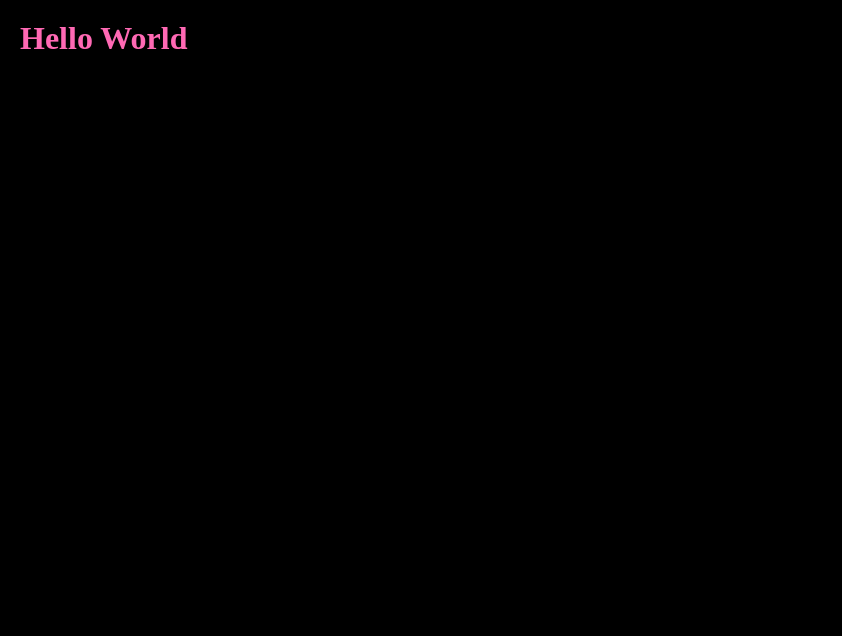
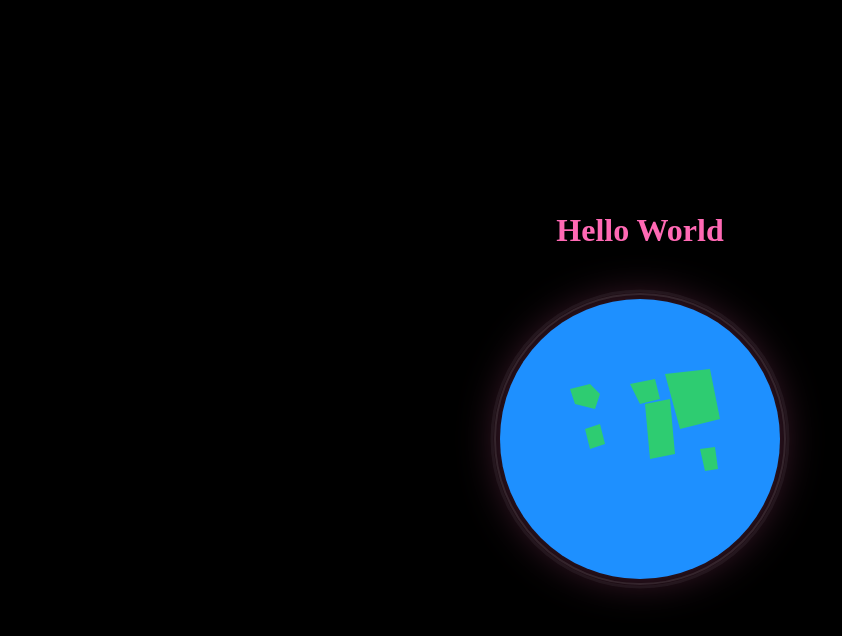
Before and after one commit to santai-artifacts/jeremy-saputo-untitled-project-8-1522, a plain HTML site: page index.html in a window 1280 px wide. Shown: the whole page, without its empty margins (0-842 px from the left). Drawn offline with Linux system fonts and the light colour scheme.

Commit message:
Agent changes (background)

```diff
--- a/index.html
+++ b/index.html
@@ -18,8 +18,35 @@
     </style>
 </head>
 <body>
-    <div style="padding: 20px;">
-        <h1 style="color: #ff69b4;">Hello World</h1>
+    <div style="padding: 20px; display: flex; flex-direction: column; align-items: center; justify-content: center; min-height: 100vh;">
+        <h1 style="color: #ff69b4; margin-bottom: 40px;">Hello World</h1>
+        <svg width="300" height="300" viewBox="0 0 300 300" style="filter: drop-shadow(0 0 20px rgba(255, 105, 180, 0.3));">
+            <!-- Ocean -->
+            <circle cx="150" cy="150" r="140" fill="#1e90ff"/>
+
+            <!-- Continents -->
+            <!-- North America -->
+            <path d="M 80 100 L 100 95 L 110 105 L 105 120 L 85 115 Z" fill="#2ecc71"/>
+
+            <!-- South America -->
+            <path d="M 95 140 L 110 135 L 115 155 L 100 160 Z" fill="#2ecc71"/>
+
+            <!-- Europe -->
+            <path d="M 140 95 L 165 90 L 170 110 L 150 115 Z" fill="#2ecc71"/>
+
+            <!-- Africa -->
+            <path d="M 155 115 L 180 110 L 185 165 L 160 170 Z" fill="#2ecc71"/>
+
+            <!-- Asia -->
+            <path d="M 175 85 L 220 80 L 230 130 L 190 140 Z" fill="#2ecc71"/>
+
+            <!-- Australia -->
+            <path d="M 210 160 L 225 158 L 228 180 L 215 182 Z" fill="#2ecc71"/>
+
+            <!-- Clouds/Atmosphere glow -->
+            <circle cx="150" cy="150" r="145" fill="none" stroke="rgba(255, 255, 255, 0.1)" stroke-width="2"/>
+            <circle cx="150" cy="150" r="148" fill="none" stroke="rgba(255, 255, 255, 0.05)" stroke-width="3"/>
+        </svg>
     </div>
 </body>
 </html>
```
